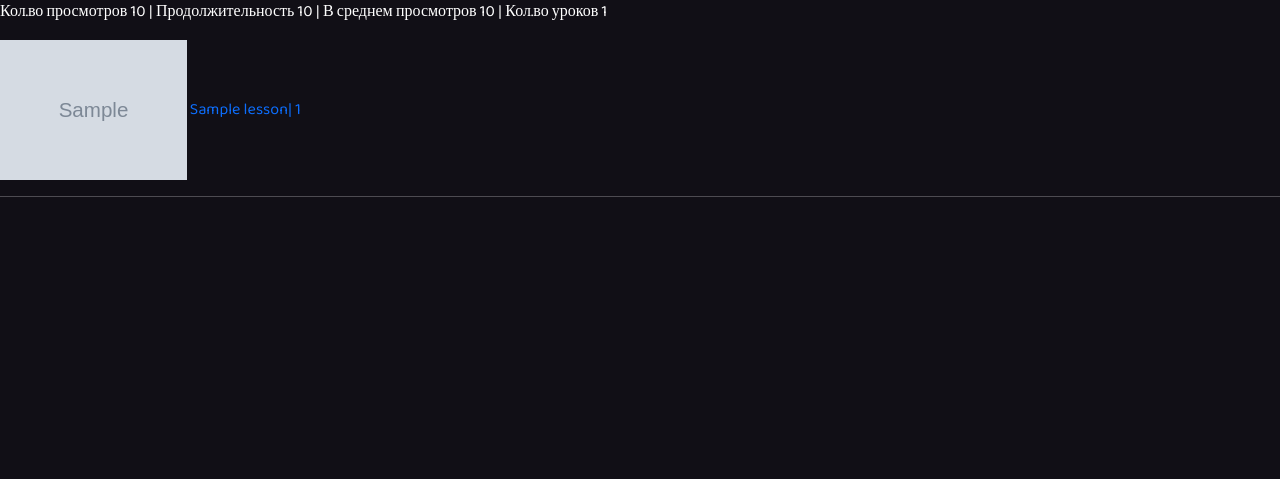
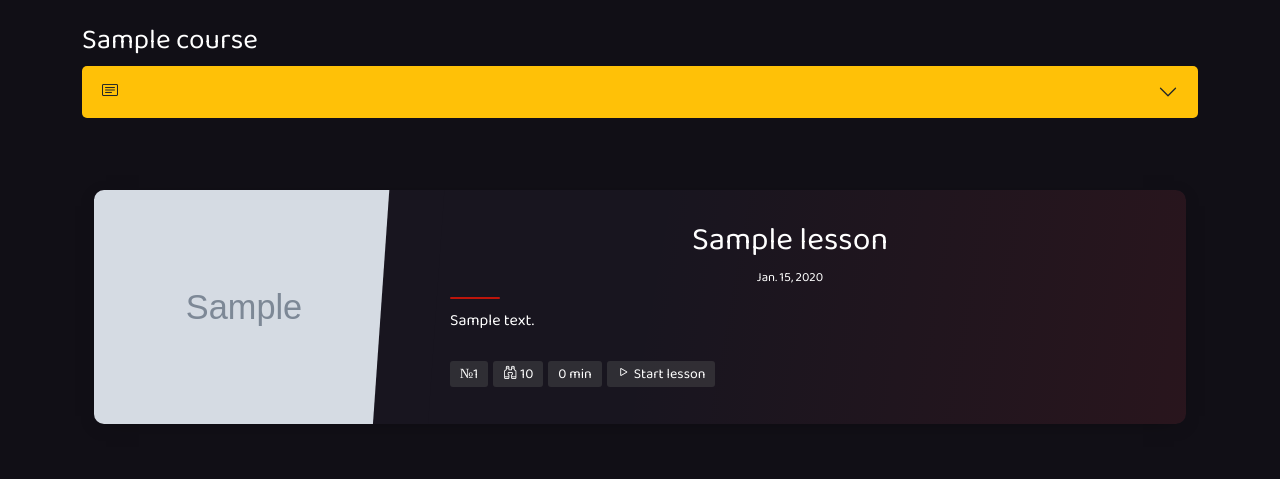
Before and after one commit to ELVIN4/learnit, a Django app: a page that uses learnit/courses/templates/courses/course.html in a window 1280 px wide. Shown: the part 56-535 px from the top of the page. Run offline with Django 5.2, Linux system fonts and the light colour scheme; tables that the repository leaves empty hold one stand-in row (values such as "Sample post"); grey boxes marked "Sample" are stand-in pictures; some libraries are stand-ins or nearby versions.

Commit message:
Added lesson card and remade course page

```diff
--- a/learnit/courses/forms/course_form.py
+++ b/learnit/courses/forms/course_form.py
@@ -34,6 +34,7 @@ class CourseAdminForm(forms.ModelForm):
                 thumbnail=lesson["thumbnail"],
                 views=lesson["views"],
                 video_id=lesson["id"],
+                duration=lesson["duration"],
                 course=instance,
             )
 
--- a/learnit/courses/templates/courses/card.html
+++ b/learnit/courses/templates/courses/card.html
@@ -14,7 +14,7 @@
                     </time>
                 </div>
                 <div class="postcard__bar"></div>
-                <div class="postcard__preview-txt">{{ course.description|truncatechars:150 }}</div>
+                <div class="postcard__preview-txt">{{ course.description|truncatewords:25 }}</div>
                 <ul class="postcard__tagbox">
                     <li class="tag__item"><i class="fas fa-tag mr-2"></i>{{ course.author }}</li>
                     <li class="tag__item"><i class="fas fa-tag mr-2"></i>{{ course.lessons_count }} lessons</li>
--- a/learnit/courses/templates/courses/course.html
+++ b/learnit/courses/templates/courses/course.html
@@ -1,13 +1,40 @@
 {% extends 'courses/base.html' %}
+{% load humanize %}
+{% load custom_tags %}
+
+{% block 'content' %}
+<div class="container mt-4">
+    <h3>{{ course.name }}</h3>
+    <div class="accordion" id="accordionExample">
+        <div class="accordion-item bg-transparent border-0 text-white">
+            <h2 class="accordion-header" id="headingOne">
+                <button class="accordion-button collapsed bg-warning text-dark" type="button" data-bs-toggle="collapse" data-bs-target="#collapseOne" aria-expanded="true" aria-controls="collapseOne">
+                    <i class="bi bi-card-text"></i>
+                </button>
+            </h2>
+            <div id="collapseOne" class="accordion-collapse collapse" aria-labelledby="headingOne" data-bs-parent="#accordionExample">
+                <div class="accordion-body">
+                    {{ course.description|linebreaks }}
+                    <p class="mt-2">
+                        <button type="button" class="btn btn-dark m-1"><i class="bi bi-book-fill"> </i>{{ course.lessons_count }}</button>
+                        <button type="button" class="btn btn-dark m-1"><i class="bi bi-binoculars"> </i>{{ course.total_views|intcomma }}</button>
+                        <button type="button" class="btn btn-dark m-1"><i class="bi bi-stopwatch"> </i>{{ course.total_duration|seconds_to_hours }}h</button>
+                        <button type="button" class="btn btn-dark m-1"><i class="bi bi-calendar"> </i> {{ course.modified_date }}</button>
+                    </p>
+                </div>
+            </div>
+        </div>
+    </div>
+</div>
 
 
-{% block 'content' %}
-    <p> Кол.во просмотров {{ course.total_views }} | Продолжительность {{ course.total_duration }} | В среднем просмотров {{ course.average_views }} | Кол.во уроков {{ course.lessons_count }}</p>
-    {% for lesson in lessons %}
-        <img src="{{ lesson.thumbnail }}" alt="" height="140px">
-        <a href="{% url 'lesson' course.slug  lesson.order %}">{{ lesson.name }}| {{ lesson.order }}</a>
-        <hr>
-        <br>
-
-    {% endfor %}
+    <div class="container mt-5">
+        <div class="row text-center justify-content-center">
+            <section class="dark">
+            {% for lesson in lessons %}
+                {% include 'courses/lesson_card.html' with lesson=lesson course=course %}
+            {% endfor %}
+            </section>
+        </div>
+    </div>
 {% endblock %}
--- /dev/null
+++ b/learnit/courses/templates/courses/lesson_card.html
@@ -0,0 +1,29 @@
+{% load custom_tags %}
+{% load humanize %}
+
+
+    <div class="container py-4">
+        <article class="postcard dark red" id="{{ lesson.video_id }}">
+            <a class="postcard__img_link" href="{% url 'lesson' course.slug  lesson.order %}">
+                <img class="postcard__img" src="{{ lesson.thumbnail }}" alt="Image Title" />
+            </a>
+            <div class="postcard__text">
+                <h1 class="postcard__title blue"><a href="{% url 'lesson' course.slug  lesson.order %}">{{ lesson.name }}</a></h1>
+                <div class="postcard__subtitle small">
+                    <time datetime="2020-05-25 12:00:00">
+                        <i class="fas fa-calendar-alt mr-2"></i>{{ course.modified_date }}
+                    </time>
+                </div>
+                <div class="postcard__bar"></div>
+                <div class="postcard__preview-txt">{{ course.description|truncatechars:150 }}</div>
+                <ul class="postcard__tagbox">
+                    <li class="tag__item">№{{ lesson.order }}</li>
+                    <li class="tag__item"><i class="bi bi-binoculars"> </i>{{ lesson.views|intcomma }}</li>
+                    <li class="tag__item">{{ lesson.duration|seconds_to_minutes }} min</li>
+                    <li class="tag__item play blue">
+                        <a href="{% url 'lesson' course.slug  lesson.order %}"><i class="bi bi-play"> </i>Start lesson</a>
+                    </li>
+                </ul>
+            </div>
+        </article>
+    </div>
--- a/learnit/courses/templatetags/custom_tags.py
+++ b/learnit/courses/templatetags/custom_tags.py
@@ -17,3 +17,12 @@ def seconds_to_hours(seconds):
     except Exception as e:
         print(e)
         return None
+
+@register.filter
+def seconds_to_minutes(seconds):
+    try:
+        hours = seconds // 60
+        return hours
+    except Exception as e:
+        print(e)
+        return None
--- a/learnit/static/js/ytiframe_api.js
+++ b/learnit/static/js/ytiframe_api.js
@@ -28,12 +28,12 @@ function onPlayerReady(event) {
   }
 }
 
-// Сохраняем текущее время каждые 1 секунду, но не устанавливаем его
+// Сохраняем текущее время каждые 2 секунды, но не устанавливаем его
 function onPlayerStateChange(event) {
   if (event.data == YT.PlayerState.PLAYING) {
     setInterval(() => {
       var seconds = Math.round(player.getCurrentTime());
       localStorage.setItem(videoId, seconds);
-    }, 1000);
+    }, 2000);
   }
 }
```
Also changed, not shown: learnit/courses/templates/courses/lesson.html (+8 -4 lines), learnit/learnit/settings.py (+37 -38 lines), 1 other file.
